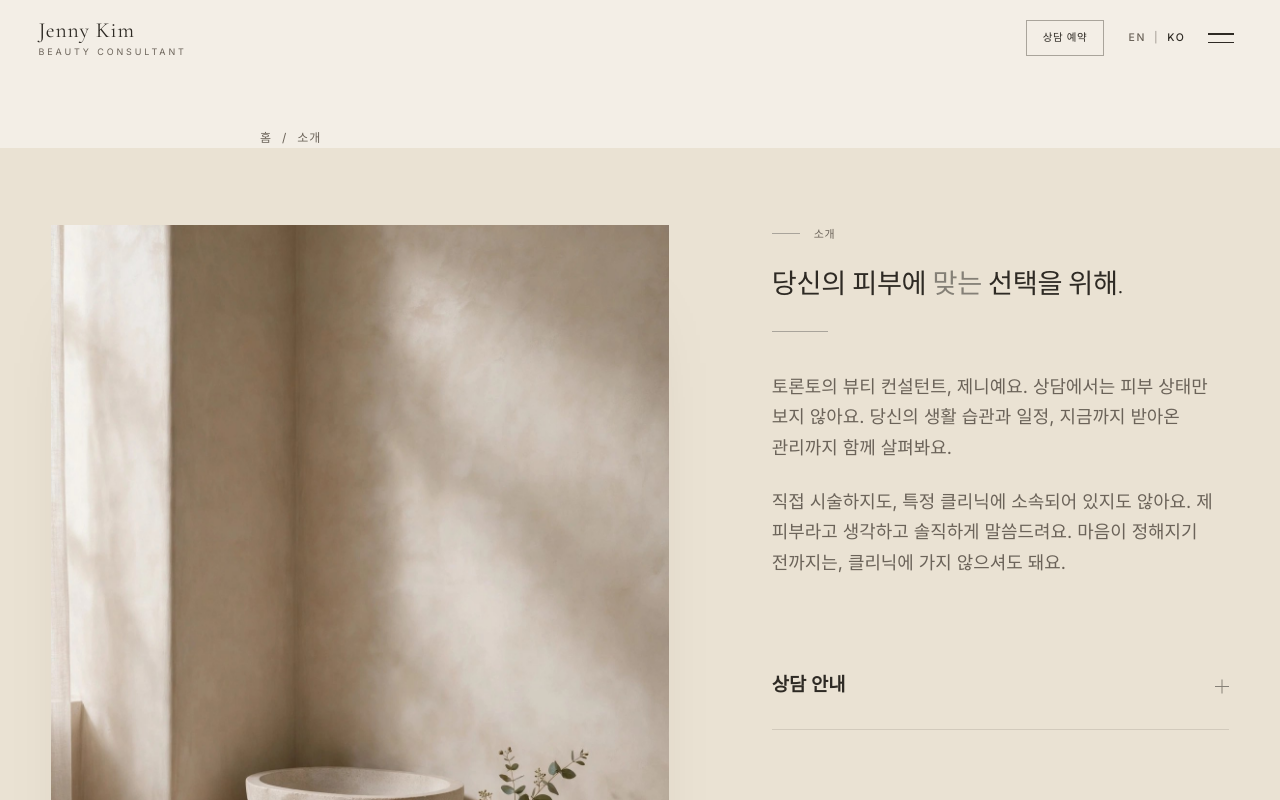
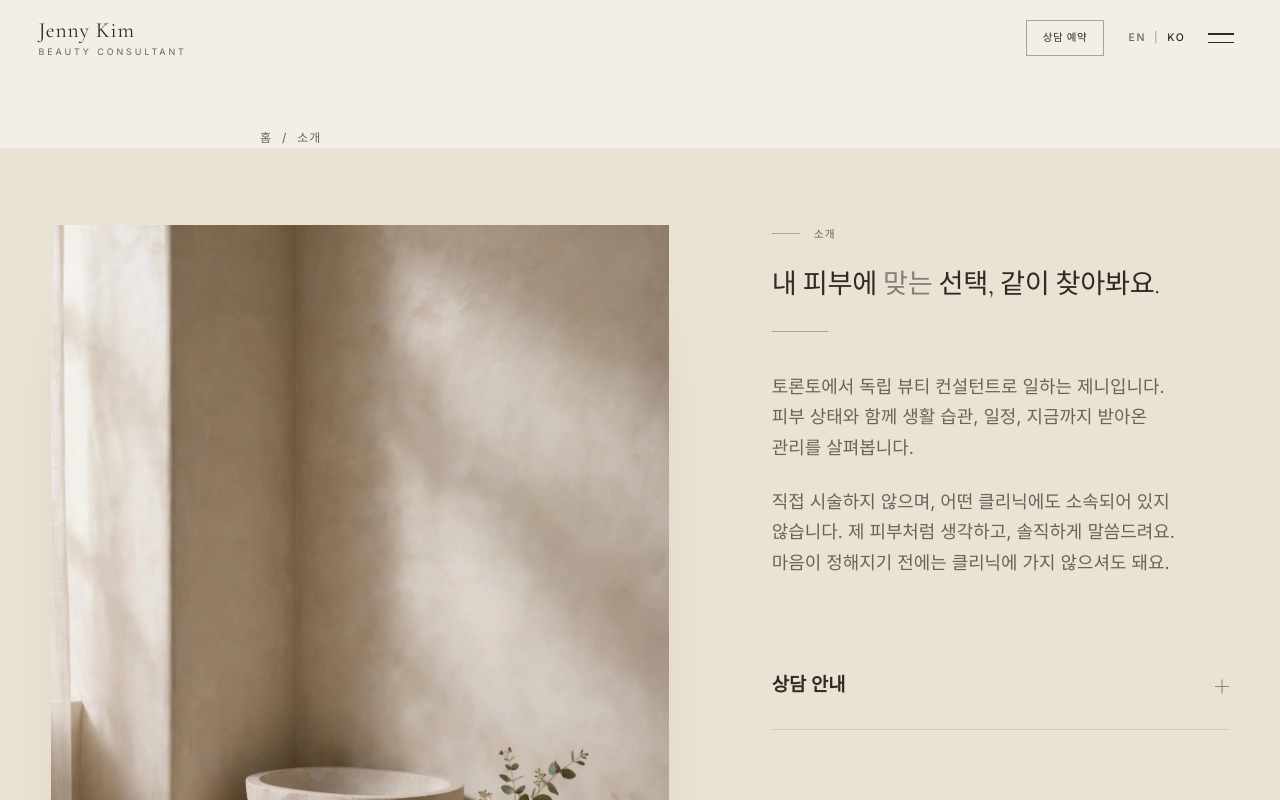
Before and after one commit to kyungleekim92-cmd/jenny-kim-beauty, a Next.js app: page /ko/about in a window 1280 px wide. Shown: the top 800 px of the page. Built offline with nearby package versions, Linux system fonts and the light colour scheme.

Commit message:
About KO: rewrite intro in plain Shemonbred style (owner's pick)

```diff
--- a/components/About.tsx
+++ b/components/About.tsx
@@ -37,11 +37,11 @@ const copy = {
     eyebrow: "소개",
     title: (
       <>
-        당신의 피부에 <em>맞는</em> 선택을 위해.
+        내 피부에 <em>맞는</em> 선택, 같이 찾아봐요.
       </>
     ),
-    p1: "토론토의 뷰티 컨설턴트, 제니예요. 상담에서는 피부 상태만 보지 않아요. 당신의 생활 습관과 일정, 지금까지 받아온 관리까지 함께 살펴봐요.",
-    p2: "직접 시술하지도, 특정 클리닉에 소속되어 있지도 않아요. 제 피부라고 생각하고 솔직하게 말씀드려요. 마음이 정해지기 전까지는, 클리닉에 가지 않으셔도 돼요.",
+    p1: "토론토에서 독립 뷰티 컨설턴트로 일하는 제니입니다. 피부 상태와 함께 생활 습관, 일정, 지금까지 받아온 관리를 살펴봅니다.",
+    p2: "직접 시술하지 않으며, 어떤 클리닉에도 소속되어 있지 않습니다. 제 피부처럼 생각하고, 솔직하게 말씀드려요. 마음이 정해지기 전에는 클리닉에 가지 않으셔도 돼요.",
     detail: "상담 안내",
     includedLabel: "상담 내용",
     included: [
```
